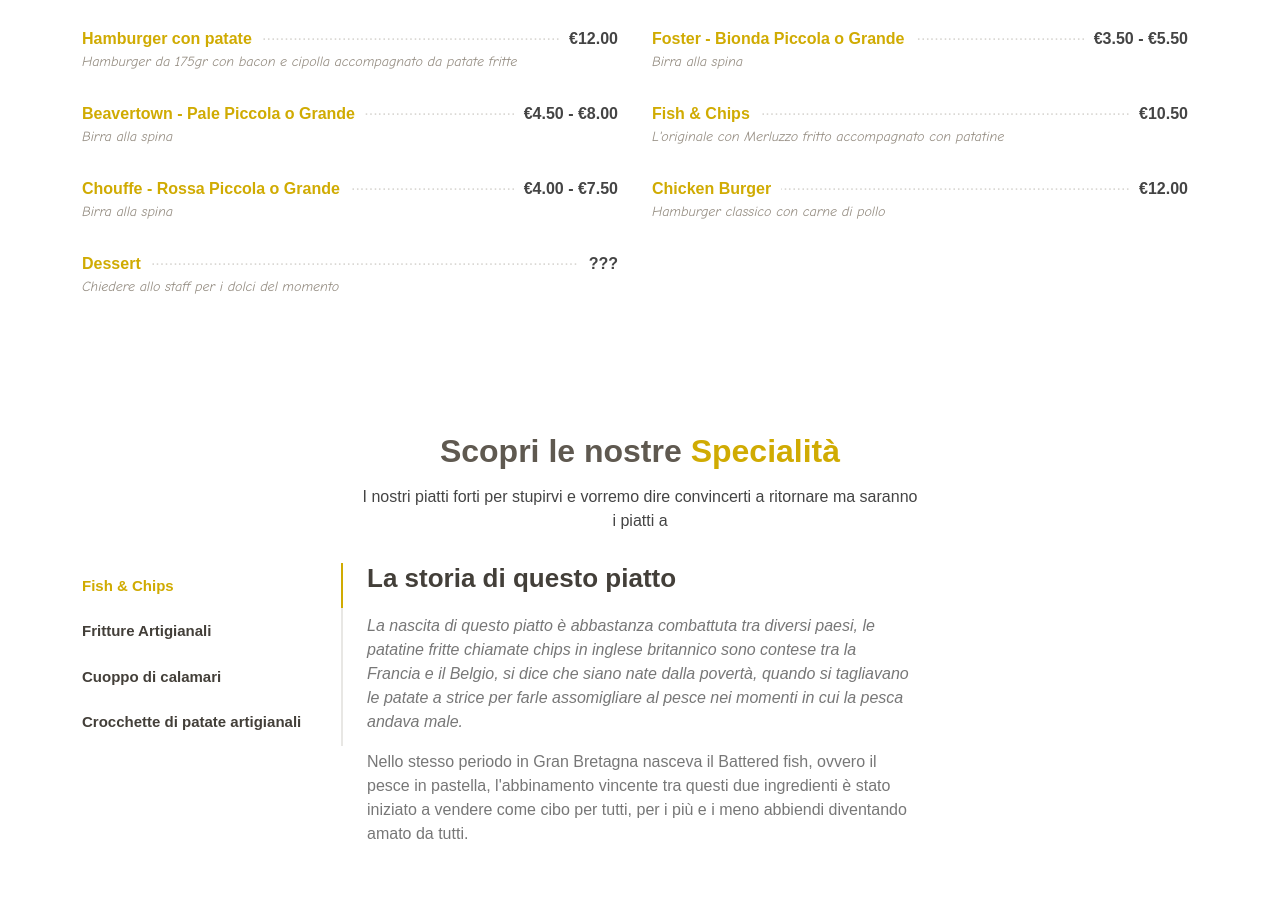
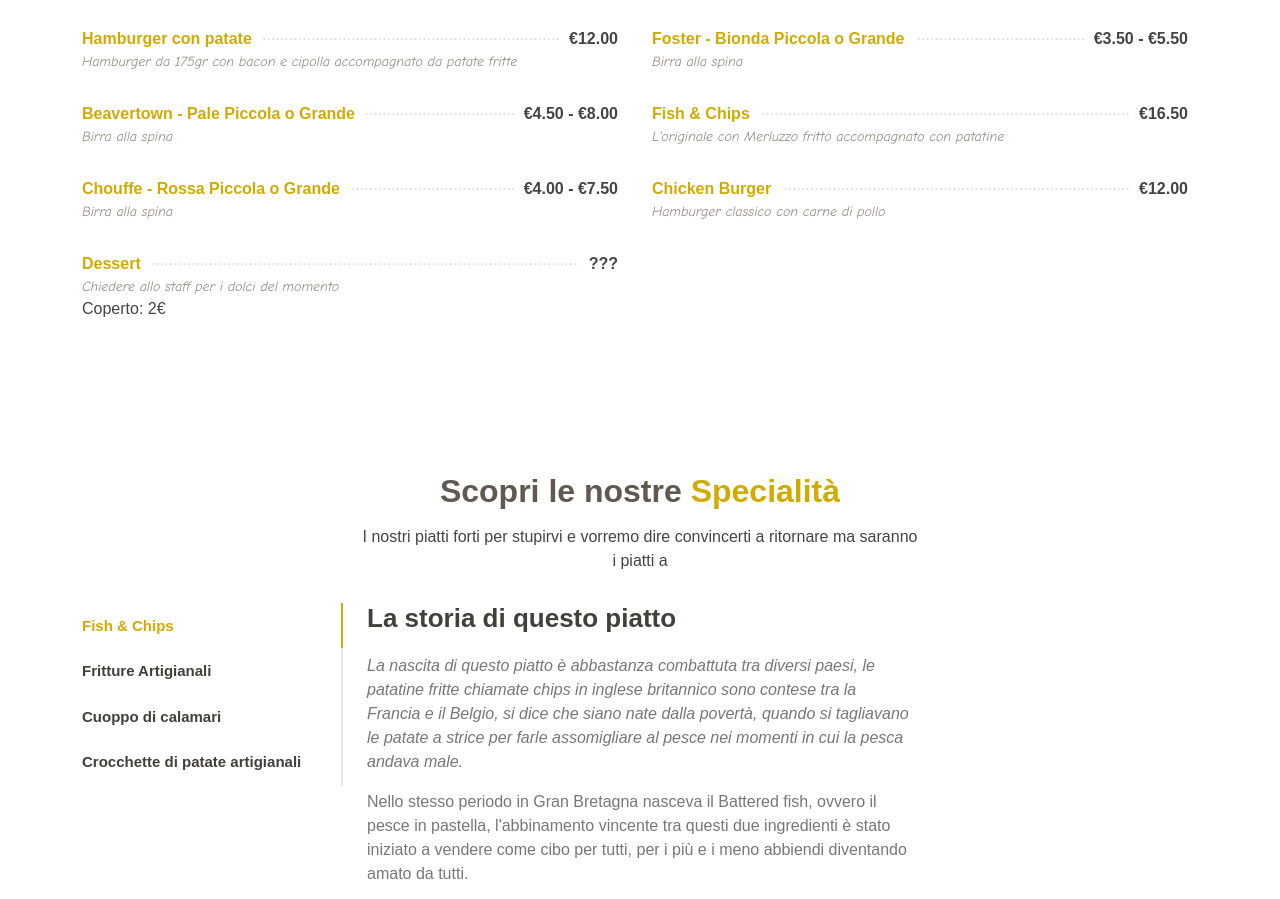
Before and after one commit to goldencockgastropub/goldencockgastropub, a plain HTML site: page index.html in a window 1280 px wide. Shown: the part 3818-4717 px from the top of the page. Drawn offline with Linux system fonts and the light colour scheme.

Commit message:
Update index.html

```diff
--- a/index.html
+++ b/index.html
@@ -577,7 +577,7 @@
 
           <div class="col-lg-6 menu-item filter-kitchen">
             <div class="menu-content">
-              <a href="#"> Fish & Chips </a><span>€10.50</span>
+              <a href="#"> Fish & Chips </a><span>€16.50</span>
             </div>
             <div class="menu-ingredients">
               L'originale con Merluzzo fritto accompagnato con patatine
@@ -614,7 +614,7 @@
 
         </div>
 
-
+        <p> Coperto: 2€ </p>
 
       </div>
     </section><!-- End Menu Section -->
```
